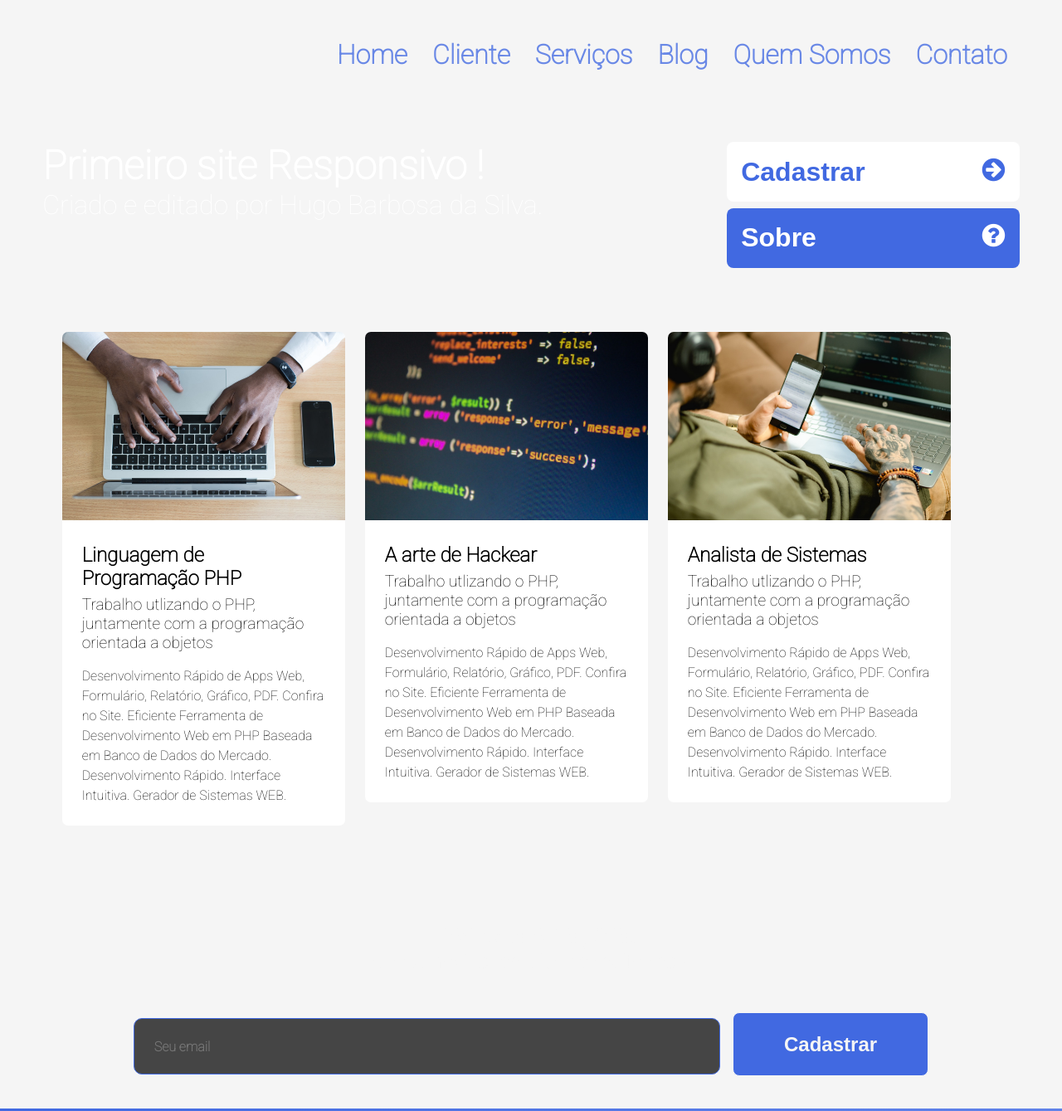
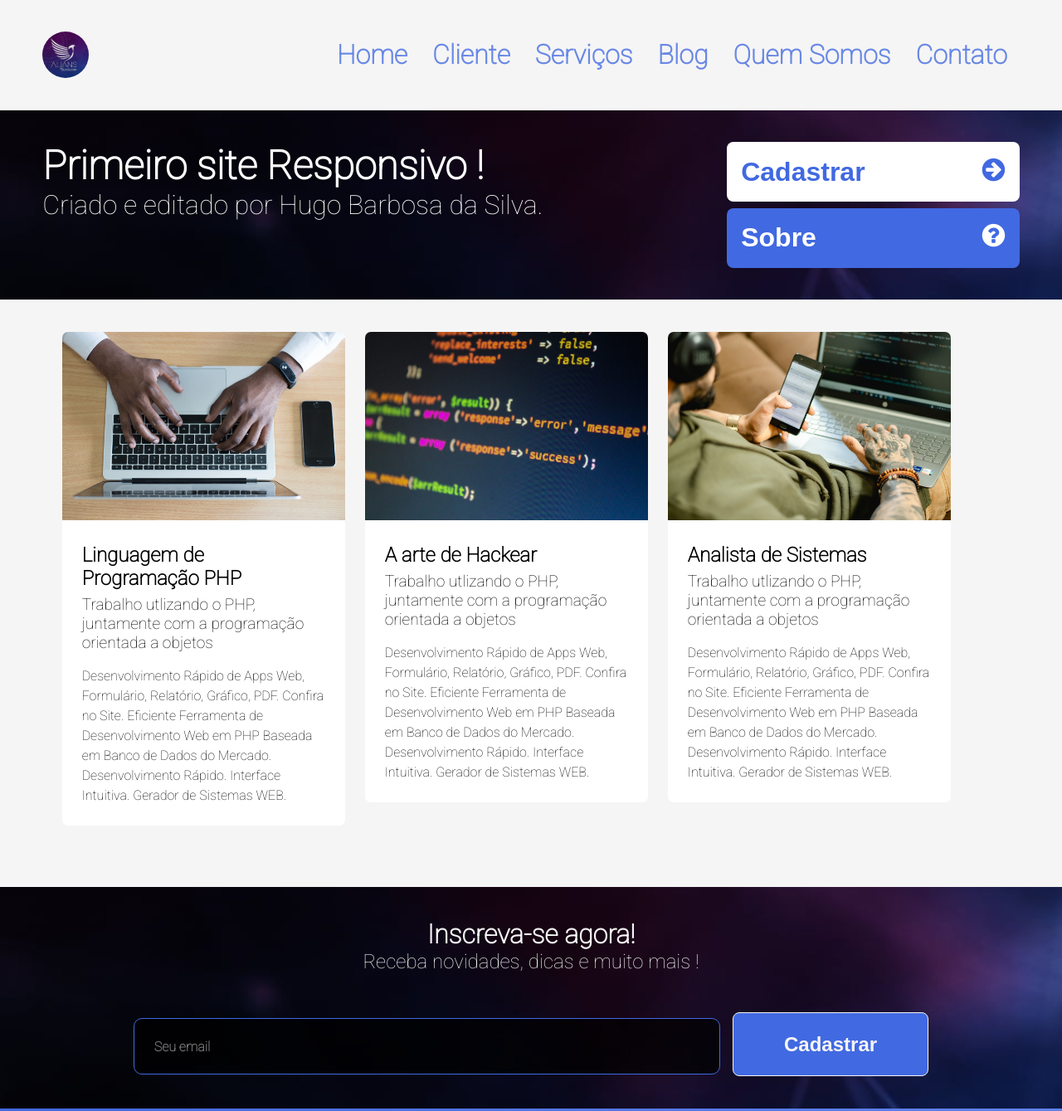
Before and after one commit to Hugo-BSilva/Primeiro_Site_Responsivo, a plain HTML site: page index.html in a window 1280 px wide. Shown: the top 1339 px of the page at 83% size. Drawn offline with nearby package versions, Linux system fonts and the light colour scheme.

Commit message:
Atualizando CSS

```diff
--- a/style.css
+++ b/style.css
@@ -22,7 +22,7 @@ img {max-width: 100%;}
     width: 56px;
     height: 56px;
     float: left;
-    background: url(../Site_Responsivo/img/icon.jpg) center center/56px no-repeat;
+    background: url(../img/icon.jpg) center center/56px no-repeat;
 }
 /*Configuração do MENU principal */
 .btn-menu{ /*Botão vermelho do menu */
@@ -78,7 +78,7 @@ img {max-width: 100%;}
 /*BANNER*/
 .banner {
     /*Fonte:https://www.wallpaperflare.com/search?wallpaper=technology*/
-    background: url(../Site_Responsivo/img/tecnologywallpaper.jpg) no-repeat fixed;
+    background: url(../img/tecnologywallpaper.jpg) no-repeat fixed;
 }
 
 .title{width: 100%;
@@ -169,7 +169,7 @@ img {max-width: 100%;}
 /* NEWSLETTER */
 .newsletter{
     /*Fonte: https://www.wallpaperflare.com/search?wallpaper=technology*/
-    background: url(../Site_Responsivo/img/tecnologywallpaper.jpg) no-repeat fixed;
+    background: url(../img/tecnologywallpaper.jpg) no-repeat fixed;
 }
 .newsletter h2{
     font-size: 1.5em;
```
